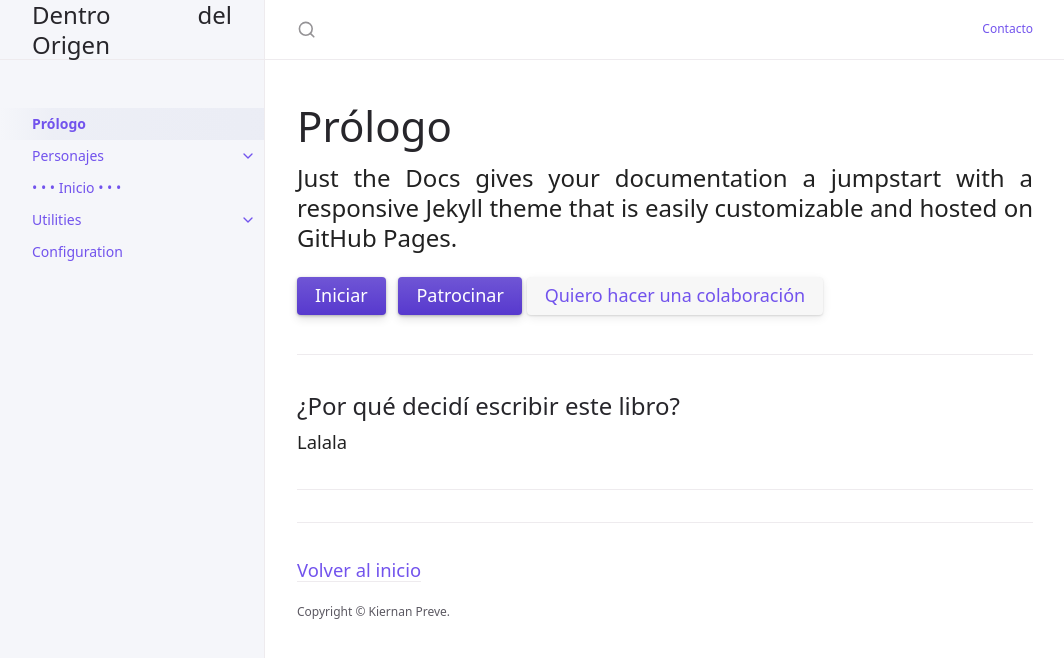
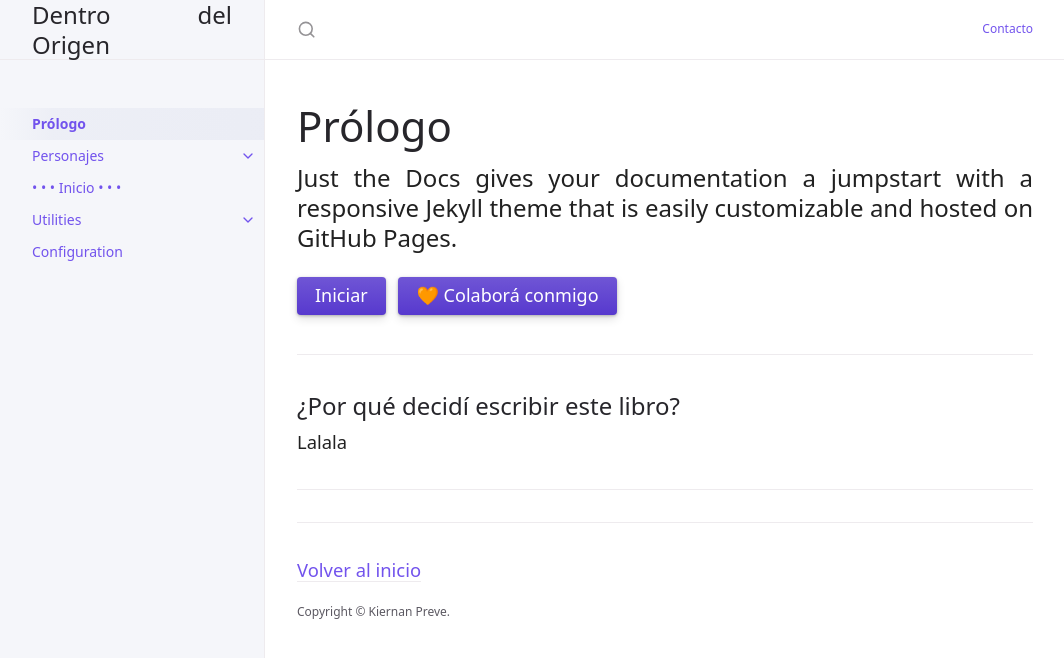
Before and after one commit to KierPrev/DentroDelOrigen, a Jekyll site: the page built from index.md, in a window 1280 px wide. Shown: the top 658 px of the page, without its empty margins (107-1171 px from the left). Built offline with Jekyll 4.4.1, drawn with Linux system fonts in a browser that asks for light colours.

Commit message:
Update index.md

```diff
--- a/index.md
+++ b/index.md
@@ -12,8 +12,7 @@
 Just the Docs gives your documentation a jumpstart with a responsive Jekyll theme that is easily customizable and hosted on GitHub Pages.
 {: .fs-6 .fw-300 }
 
-[Iniciar](/docs/1-inicio.md){: .btn .btn-primary .fs-5 .mb-4 .mb-md-0 .mr-2 } [Patrocinar](https://www.mercadopago.com.ar/subscriptions/checkout?preapproval_plan_id=2c938084802a37ba01802bb17b2e0016){: .btn .btn-primary .fs-5 .mb-4 .mb-md-0 }
-[Quiero hacer una colaboración](https://kierprev.github.io/donate){: .btn .fs-5 .mb-4 .mb-md-0 }
+[Iniciar](/docs/1-inicio.md){: .btn .btn-primary .fs-5 .mb-4 .mb-md-0 .mr-2 } [🧡 Colaborá conmigo](https://www.mercadopago.com.ar/subscriptions/checkout?preapproval_plan_id=2c938084802a37ba01802bb17b2e0016){: .btn .btn-primary .fs-5 .mb-4 .mb-md-0 }
 
 ---
 
```
